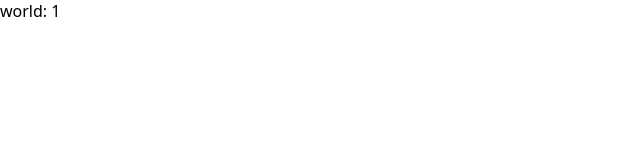
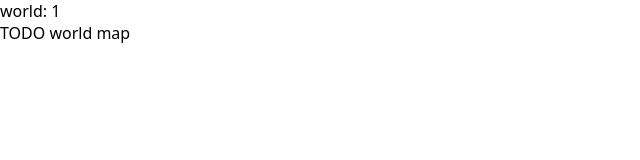
Before and after one commit to tylerschloesser/idle-v1, a React app in the folder packages/app/: page /world/1 in a window 1280 px wide. Shown: the top 160 px of the page, without its empty margins (0-640 px from the left). Built offline with nearby package versions, Linux system fonts and the light colour scheme; the HTML template or start-up script is replaced by a standard one.

Commit message:
add world map component

```diff
--- /dev/null
+++ b/packages/app/src/world-map.component.tsx
@@ -0,0 +1,3 @@
+export function WorldMap() {
+  return <>TODO world map</>
+}
--- a/packages/app/src/world-page.component.tsx
+++ b/packages/app/src/world-page.component.tsx
@@ -1,5 +1,6 @@
 import { useEffect } from 'react'
 import { useNavigate, useParams } from 'react-router-dom'
+import { WorldMap } from './world-map.component.js'
 
 function useWorldId(): string | null {
   const { id } = useParams<{ id: string }>()
@@ -18,5 +19,10 @@ export function WorldPage() {
     return null
   }
 
-  return <>world: {id}</>
+  return (
+    <>
+      <div>world: {id}</div>
+      <WorldMap />
+    </>
+  )
 }
```
